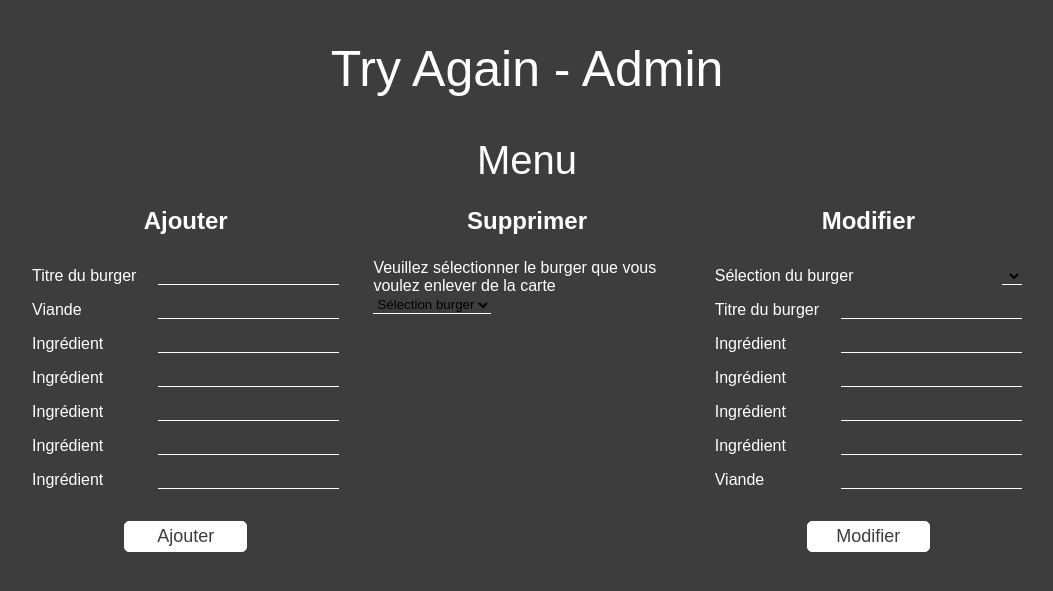
After one commit to alexisVivier/site_le_try_again, a PHP site: page /html/admin/adminBurgers.html in a window 1280 px wide. The commit adds this page. Shown: the top 591 px of the page, without its empty margins (113-1166 px from the left). Run offline with PHP 8.4, Linux system fonts and the light colour scheme; lists and menus that the app fills with data are empty; some web fonts are replaced.

Commit message:
fin admin hub - burger - article

```diff
--- a/css/style.css
+++ b/css/style.css
@@ -39,6 +39,7 @@ a {
 	font-size: 50px;
 	text-align: center;
 	margin-top: 5vh;
+	color: white;
 }
 
 /* FIN HEADER ADMIN */
@@ -46,6 +47,10 @@ a {
 /*---------------------------
 ----------HUB ADMIN----------
 ---------------------------*/
+
+#a_admin_hub {
+	background-color: #3D3D3D;
+}
 
 #a_admin_hub #a_boutons_container {
 	display: flex;
@@ -56,7 +61,7 @@ a {
 
 #a_admin_hub #a_boutons_container a {
 	width: 30%;
-	border: solid 1px black;
+	border: solid 1px white;
 	text-align: center;
 	padding: 8vh 0;
 }
@@ -66,11 +71,13 @@ a {
 	justify-content: center;
 	align-items: center;
 	margin: 8vh 0;
+	color: white;
 }
 
 #a_admin_hub #a_title_admin_hub svg {
-	width: 48px;
-	height: 48px;
+	width: 56px;
+	height: 56px;
+	stroke: white;
 }
 
 #a_admin_hub #a_title_admin_hub h1 {
@@ -83,9 +90,9 @@ a {
 }
 
 #a_admin_hub #a_boutons_container a:hover {
-	background-color: #AFD5EC;
+	background-color: white;
 	transition-duration: 0.5s;
-	border: solid 1px #AFD5EC;
+	border: solid 1px white;
 }
 
 #a_admin_hub #a_boutons_container h2 {
@@ -107,19 +114,186 @@ a {
 	height: 40px;
 }
 
-#a_admin_hub #a_boutons_container div:hover  {
-	background-color:
-}
-
-
 /* ADMIN HUB FIN */
 
 /*-----------------------------------------------------------------*/
 /*-------------------------ADMIN BURGERS---------------------------*/
 /*-----------------------------------------------------------------*/
 
+/*---------------------------
+--------HEADER ADMIN--------
+---------------------------*/
+
+#a_admin_burgers header p {
+	font-size: 50px;
+	text-align: center;
+	margin-top: 5vh;
+}
+
+/* FIN HEADER ADMIN */
+
+#a_admin_burgers h1 {
+	margin-top: 5vh;
+	font-size: 40px;
+	font-weight: 100;
+	text-align: center;
+}
+
+#a_admin_burgers {
+	color: white;
+	background-color: #3D3D3D;
+}
+
+/*Grand conteneur pour les trois parties add remove et update*/
+
+#a_admin_burgers #a_burgersModifsContainer {
+	display: flex;
+	justify-content: space-around;
+	width: 80vw;
+	margin: auto;
+}
+
+/*Ajouter*/
+
+#a_admin_burgers #a_burgersModifsContainer #a_burgersModifsAdd {
+	display: flex;
+	flex-direction: column;
+	width: 30%;
+}
+
+#a_admin_burgers #a_burgersModifsContainer #a_burgersModifsAdd h2 {
+	text-align: center;
+	padding: 3vh 0;
+}
+
+#a_admin_burgers #a_burgersModifsContainer #a_burgersModifsAdd form {
+	display: flex;
+	flex-direction: column;
+}
+
+#a_admin_burgers #a_burgersModifsContainer #a_burgersModifsAdd form div {
+	display: flex;
+	justify-content: space-between;
+	padding: 1vh 0;
+}
+
+#a_admin_burgers #a_burgersModifsContainer #a_burgersModifsAdd form input {
+	border-bottom: solid 1px white;
+}
+
+#a_admin_burgers #a_burgersModifsContainer #a_burgersModifsAdd form input[type=submit] {
+	width: 40%;
+	margin: auto;
+	font-size: 18px;
+	background-color: white;
+	border: solid 1px white;
+	border-radius: 5px;
+	padding: 0.5vh;
+	margin-top: 3vh;
+	color: #3D3D3D;
+}
+
+#a_admin_burgers #a_burgersModifsContainer #a_burgersModifsAdd form input[type=submit]:hover {
+	border: 1px solid white;
+	background-color: #3D3D3D;
+	transition: 0.3s;
+	border-radius: 5px;
+	padding: 0.5vh;
+	color: #AFD5EC;
+}
+
+/*Supprimer*/
+
+#a_admin_burgers #a_burgersModifsContainer #burgersModifsRemove {
+	width: 30%;
+}
+
+#a_admin_burgers #a_burgersModifsContainer #burgersModifsRemove h2 {
+	text-align: center;
+	padding: 3vh 0;
+}
+
+/*Modifier*/
+
+#a_admin_burgers #a_burgersModifsContainer #burgersModifsUpdate {
+	width: 30%;
+}
+
+#a_admin_burgers #a_burgersModifsContainer #burgersModifsUpdate h2 {
+	text-align: center;
+	padding: 3vh 0;
+}
+
+#a_admin_burgers #a_burgersModifsContainer #burgersModifsUpdate form {
+	display: flex;
+	flex-direction: column;
+}
+
+#a_admin_burgers #a_burgersModifsContainer #burgersModifsUpdate form div {
+	display: flex;
+	justify-content: space-between;
+	padding: 1vh 0;
+}
+
+#a_admin_burgers #a_burgersModifsContainer #burgersModifsUpdate form input, select {
+	border-bottom: solid 1px white;
+}
+
+#a_admin_burgers #a_burgersModifsContainer #burgersModifsUpdate form input[type=submit] {
+	width: 40%;
+	margin: auto;
+	font-size: 18px;
+	background-color: white;
+	border: solid 1px white;
+	border-radius: 5px;
+	padding: 0.5vh;
+	margin-top: 3vh;
+	color: #3D3D3D;
+}
+
+#a_admin_burgers #a_burgersModifsContainer #burgersModifsUpdate form input[type=submit]:hover {
+	border: 1px solid white;
+	background-color: #3D3D3D;
+	transition: 0.3s;
+	border-radius: 5px;
+	padding: 0.5vh;
+	color: #AFD5EC;
+}
+
 /* ADMIN BURGERS FIN */
 
+/*-----------------------------------------------------------------*/
+/*---------------------------ADMIN - ARTICLE------------------------------*/
+/*-----------------------------------------------------------------*/
+
+/*HEADER ADMIN ARTICLE*/
+
+#a_admin_article header p {
+	font-size: 50px;
+	text-align: center;
+	margin-top: 5vh;
+}
+
+#a_admin_article h1 {
+	font-size: 40px;
+	font-weight: 100;
+	text-align: center;
+	margin-top: 5vh;
+}
+
+#a_admin_article {
+	color: white;
+	background-color: #3D3D3D;
+}
+
+/*ADMIN ARTICLE CONTENU*/
+
+#a_admin_article #a_articleModifsContainer {
+	display: flex;
+	width: 80vw;
+	justify-content: center;
+	margin: auto;
+}
 
 /* Fin ALexis */
 
--- /dev/null
+++ b/html/admin/adminBurgers.html
@@ -0,0 +1,86 @@
+<!doctype html>
+<html lang="fr">
+
+<head>
+	<meta charset="utf-8">
+	<title>Admin - Burgers</title>
+	<link rel="stylesheet" href="../../css/style.css">
+	<script src="../../js/script.js"></script>
+</head>
+<header>
+	<p>Try Again - Admin</p>
+</header>
+
+<body id="a_admin_burgers">
+	<h1>Menu</h1>
+	<div id="a_burgersModifsContainer">
+		<div id="a_burgersModifsAdd">
+			<h2>Ajouter</h2>
+			<form>
+				<div>
+					<label for="burgerTitleAddSelection">Titre du burger</label>
+					<input type="text" name="burgerTitleAddSelection" /> </div>
+				<div>
+					<label for="typeViandeAddSelection">Viande</label>
+					<input type="text" name="typeViandeAddSelection" /> </div>
+				<div>
+					<label for="ingredientsAddSelection">Ingrédient</label>
+					<input type="text" name="ingredientsAddSelection" /> </div>
+				<div>
+					<label for="ingredientsAddSelection">Ingrédient</label>
+					<input type="text" name="ingredientsAddSelection" /> </div>
+				<div>
+					<label for="ingredientsAddSelection">Ingrédient</label>
+					<input type="text" name="ingredientsAddSelection" /> </div>
+				<div>
+					<label for="ingredientsAddSelection">Ingrédient</label>
+					<input type="text" name="ingredientsAddSelection" /> </div>
+				<div>
+					<label for="ingredientsAddSelection">Ingrédient</label>
+					<input type="text" name="ingredientsAddSelection" /> </div>
+				<input type="submit" value="Ajouter"> </form>
+		</div>
+		<div id="burgersModifsRemove">
+			<h2>Supprimer</h2>
+			<div>
+				<p>Veuillez sélectionner le burger que vous voulez enlever de la carte</p>
+				<form>
+					<select>
+						<option>Sélection burger</option>
+						<!--					OPTIONS AVEC BOUCLE POUR AVOIR TOUS LES BURGERS DISPONIBLES ET CHOISIR CELUI QU'ON VEUT SUPPRIMER-->
+					</select>
+				</form>
+			</div>
+		</div>
+		<div id="burgersModifsUpdate">
+			<h2>Modifier</h2>
+			<form>
+				<div>
+					<label for="burgerUpdateSelection">Sélection du burger</label>
+					<select name="burgerUpdateSelection"></select>
+				</div>
+				<div>
+					<label for="burgerTitleUpdateSelection">Titre du burger</label>
+					<input type="text" name="burgerTitleUpdateSelection" /> </div>
+				<div>
+					<label for="ingredientsUpdateSelection">Ingrédient</label>
+					<input type="text" name="ingredientsUpdateSelection" /> </div>
+				<div>
+					<label for="ingredientsUpdateSelection">Ingrédient</label>
+					<input type="text" name="ingredientsUpdateSelection" /> </div>
+				<div>
+					<label for="ingredientsUpdateSelection">Ingrédient</label>
+					<input type="text" name="ingredientsUpdateSelection" /> </div>
+				<div>
+					<label for="ingredientsUpdateSelection">Ingrédient</label>
+					<input type="text" name="ingredientsUpdateSelection" /> </div>
+				<div>
+					<label for="typeViandeUpdateSelection">Viande</label>
+					<input type="text" name="typeViandeUpdateSelection" /> </div>
+				<input type="submit" value="Modifier">
+			</form>
+		</div>
+	</div>
+</body>
+
+</html>
```
Also changed, not shown: html/admin/adminArticle.html (added, +52 -0 lines), html/admin/adminHub.html (+47 -8 lines).
